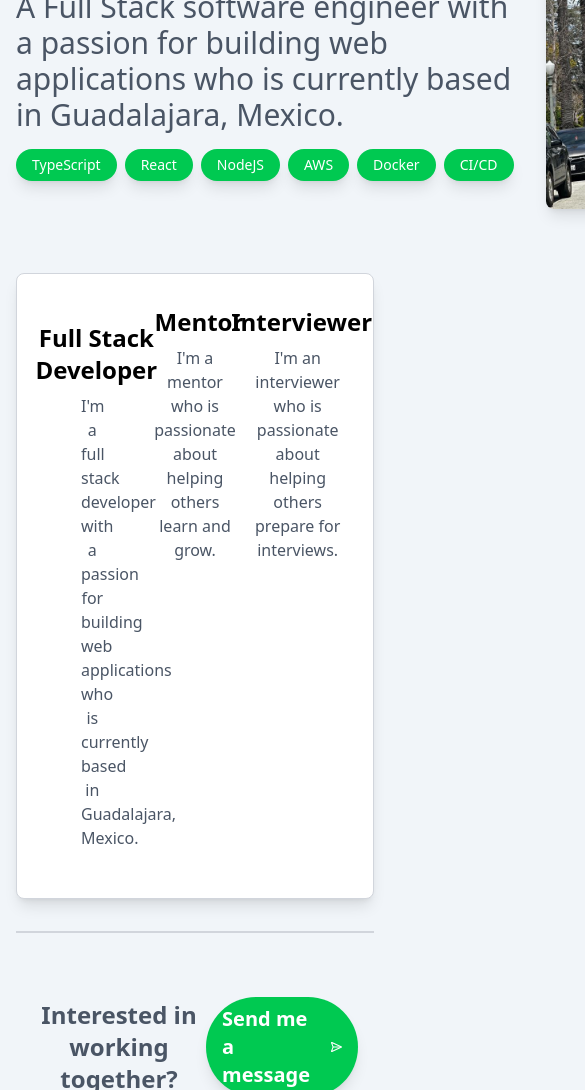
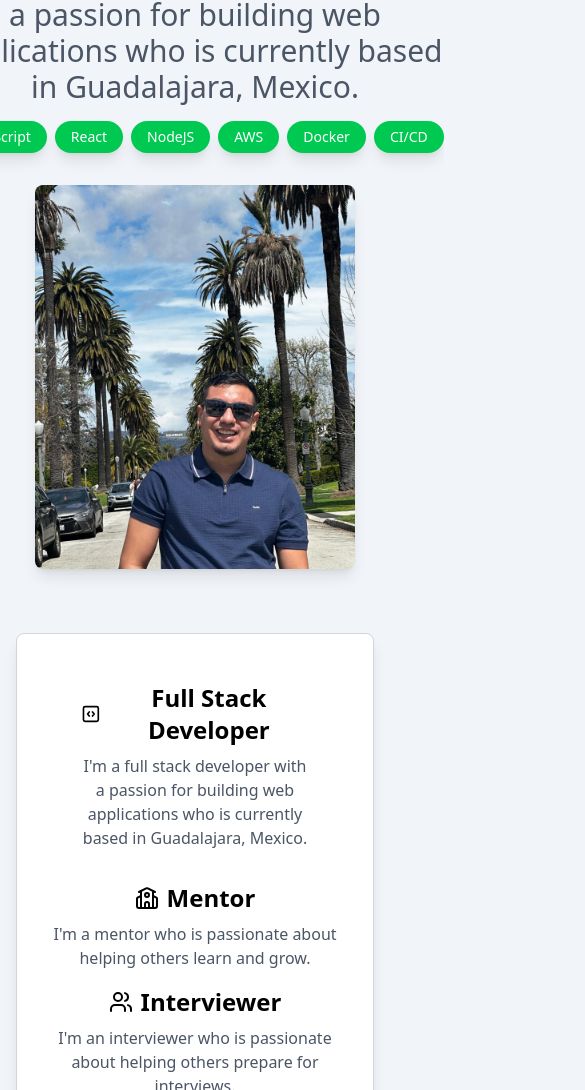
Before and after one commit to imjpfeliciano/imjpfeliciano.github.io, an Astro site: page / in a window 390 px wide. Shown: the part 313-1403 px from the top of the page, 585 px wide, since content can reach past the window. Built offline with nearby package versions, Linux system fonts and the light colour scheme; Astro itself is replaced by a stand-in of ours.

Commit message:
feat: home page responsive

```diff
--- a/src/components/Welcome.astro
+++ b/src/components/Welcome.astro
@@ -14,17 +14,23 @@ const technologies = [
 
 <div class="flex flex-col items-center justify-center w-full">
   <div
-    class="flex flex-row gap-8 justify-between items-center w-full max-w-5xl mx-auto py-16"
+    class="flex flex-col md:flex-row gap-8 justify-between items-center w-full max-w-5xl mx-auto py-16"
   >
     <div class="flex flex-col gap-4">
-      <p class="text-6xl font-bold dark:text-white">Hi, I'm Jonathan Peraza.</p>
+      <p class="text-6xl font-bold dark:text-white text-center md:text-left">
+        Hi, I'm Jonathan Peraza.
+      </p>
 
-      <p class="text-gray-600 text-3xl dark:text-gray-400">
+      <p
+        class="text-gray-600 text-3xl dark:text-gray-400 text-center md:text-left"
+      >
         A Full Stack software engineer with a passion for building web
         applications who is currently based in Guadalajara, Mexico.
       </p>
 
-      <div class="flex flex-row gap-4 flex-wrap w-full">
+      <div
+        class="flex flex-row gap-4 flex-wrap w-full justify-center md:justify-start"
+      >
         <!-- Chips -->
         <div class="flex flex-row gap-2">
           {technologies.map((technology) => <Chip>{technology}</Chip>)}
@@ -42,7 +48,7 @@ const technologies = [
   </div>
 
   <div
-    class="border border-gray-300 dark:border-gray-700 rounded-lg grid grid-cols-3 gap-4 w-full max-w-5xl mx-auto shadow-lg bg-white dark:bg-slate-800 p-8"
+    class="border border-gray-300 dark:border-gray-700 rounded-lg grid grid-cols-1 md:grid-cols-3 gap-4 w-full max-w-5xl mx-auto shadow-lg bg-white dark:bg-slate-800 p-8"
   >
     <div class="flex flex-col gap-2 col-span-1 py-4 px-8">
       <div
--- a/src/layouts/Layout.astro
+++ b/src/layouts/Layout.astro
@@ -34,7 +34,7 @@ import "../styles/global.css";
         <slot />
       </main>
       <div
-        class="py-16 px-4 flex flex-row items-center justify-between max-w-5xl mx-auto"
+        class="py-16 px-4 flex flex-col md:flex-row gap-4 md:gap-0 items-center justify-between max-w-5xl mx-auto"
       >
         <p
           class="text-center text-gray-600 dark:text-gray-300 text-2xl font-semibold"
```
